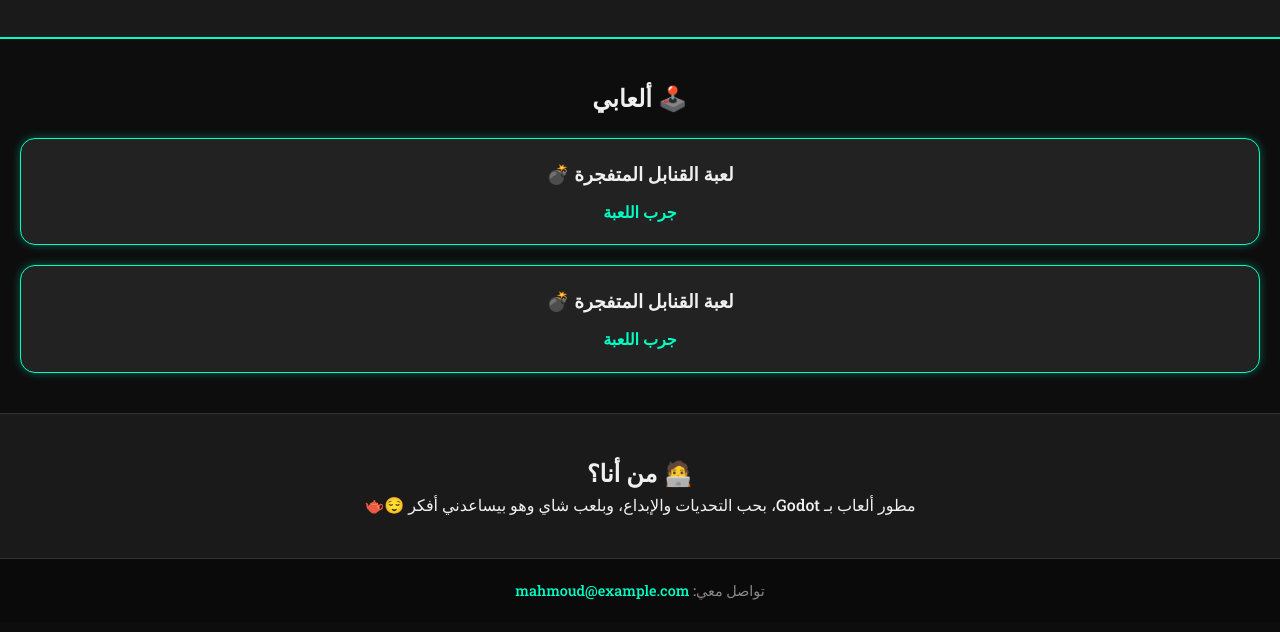
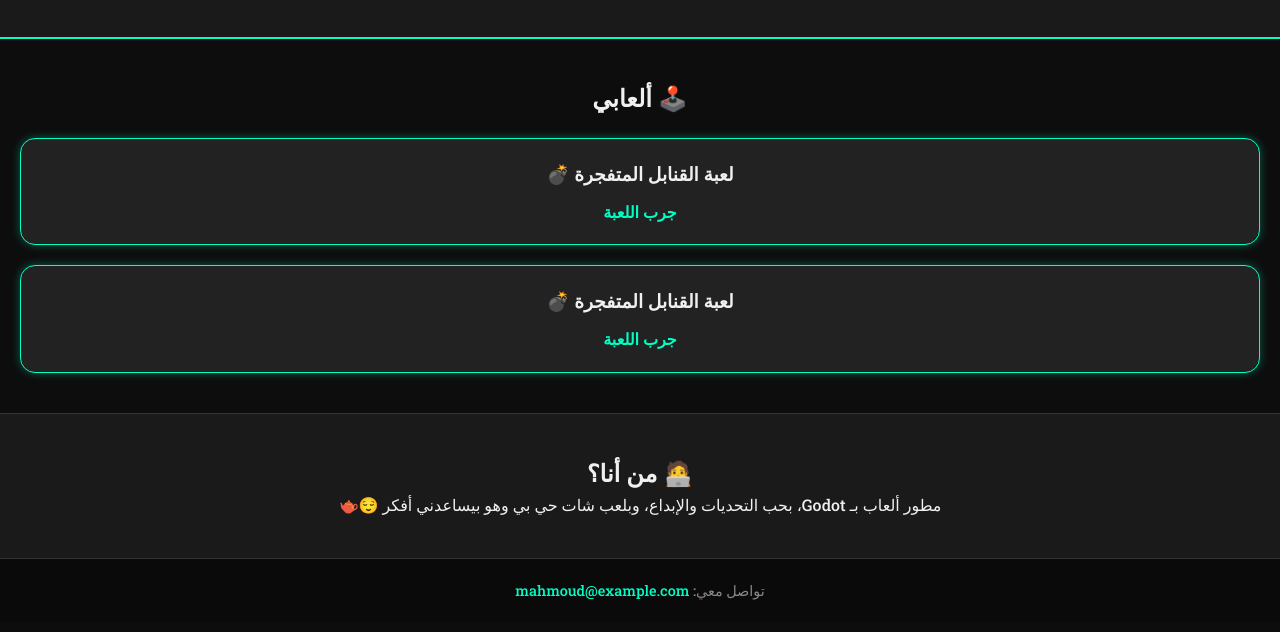
Before and after one commit to M37Mahmooud/portfolio, a plain HTML site: page index.html in a window 1280 px wide. Shown: the part 168-800 px from the top of the page. Drawn offline with Linux system fonts and the light colour scheme.

Commit message:
Update index.html

```diff
--- a/index.html
+++ b/index.html
@@ -37,7 +37,7 @@
     <!-- عنّ -->
     <section id="about">
         <h2>🧑‍💻 من أنا؟</h2>
-        <p>مطور ألعاب بـ Godot، بحب التحديات والإبداع، وبلعب شاي وهو بيساعدني أفكر 😌🫖</p>
+        <p>مطور ألعاب بـ Godot، بحب التحديات والإبداع، وبلعب شات حي بي وهو بيساعدني أفكر 😌🫖</p>
     </section>
 
     <!-- تواصل -->
```
